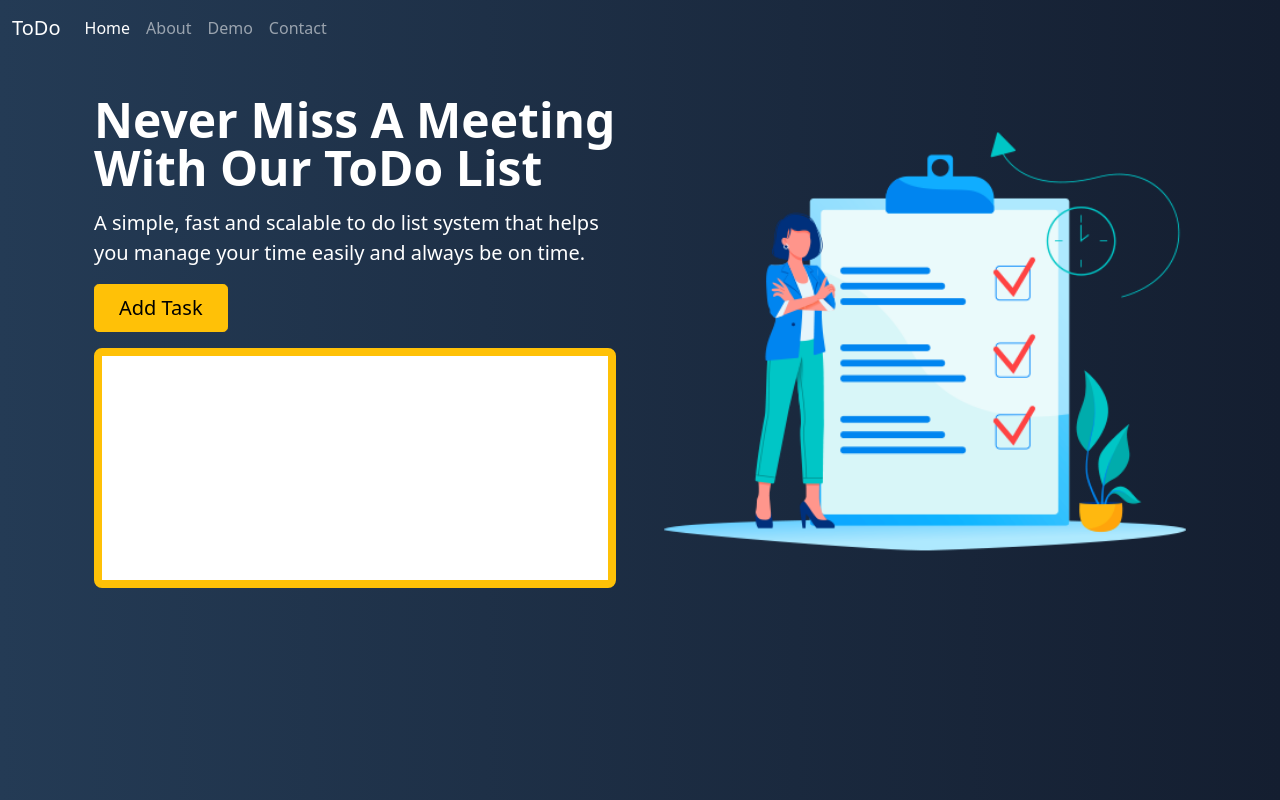
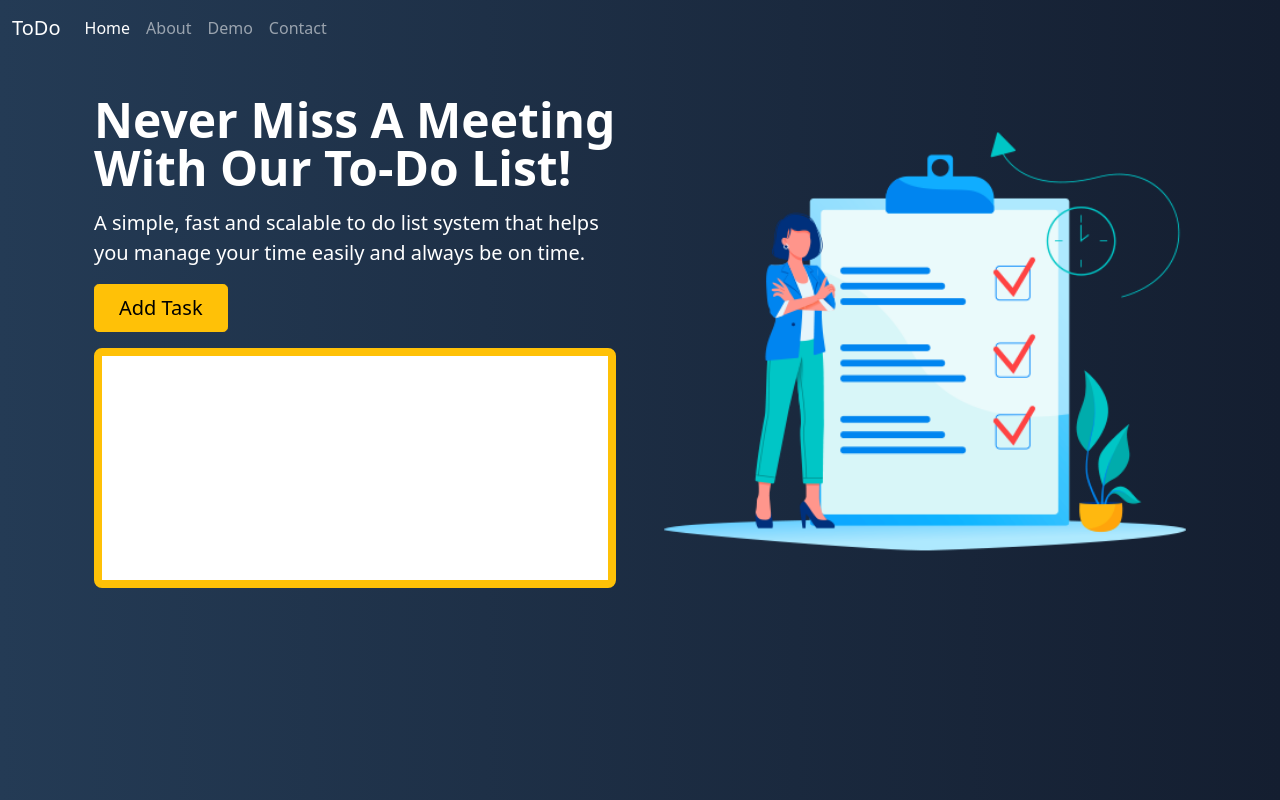
Before and after one commit to KBoozer47/First-Project, a plain HTML site: page index.html in a window 1280 px wide. Drawn offline with nearby package versions, Linux system fonts and the light colour scheme.

Commit message:
Fixed Some typos

```diff
--- a/index.html
+++ b/index.html
@@ -2,7 +2,7 @@
 <html lang="en">
 
 <head>
-    <title>FirstProject</title>
+    <title>FirstProject v2</title>
     <!-- Required meta tags -->
     <meta charset="utf-8">
     <meta name="viewport" content="width=device-width, initial-scale=1, shrink-to-fit=no">
@@ -51,7 +51,7 @@
                         loading="lazy">
                 </div>
                 <div class="col-lg-6">
-                    <h1 class="display-5 fw-bold lh-1 mb-3">Never Miss A Meeting With Our ToDo List</h1>
+                    <h1 class="display-5 fw-bold lh-1 mb-3">Never Miss A Meeting With Our To-Do List!</h1>
                     <p class="lead">A simple, fast and scalable to do list system that helps you manage your time easily
                         and always be on time.
                     </p>
```
